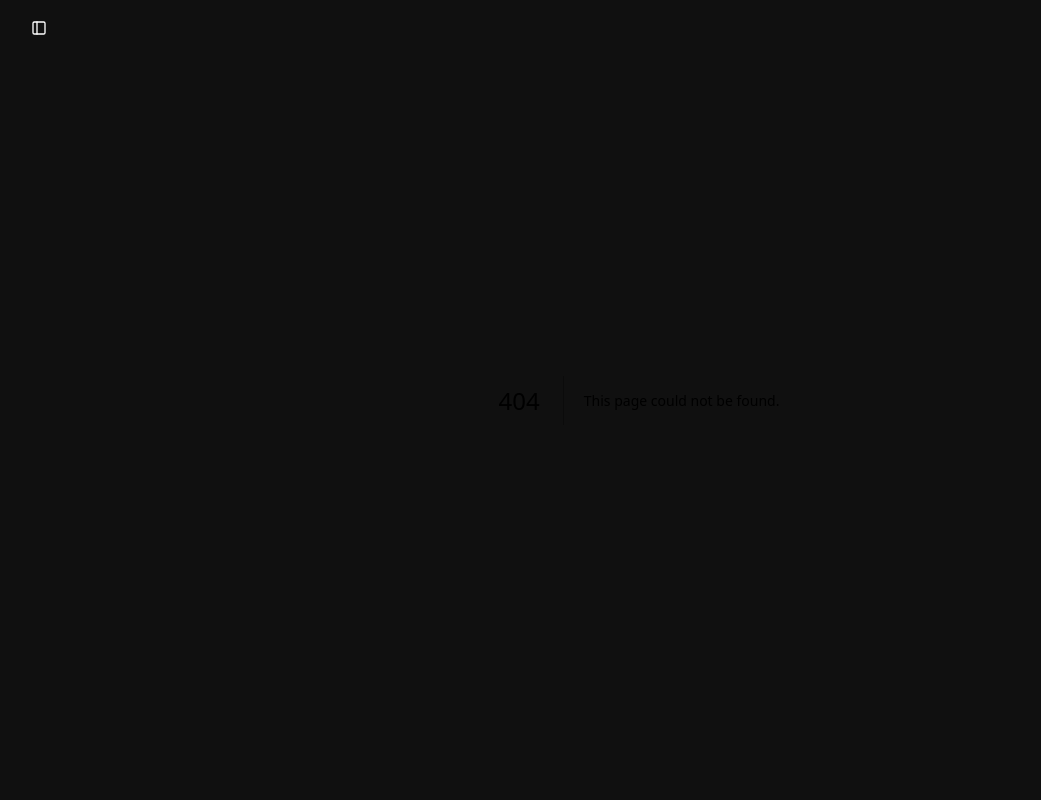
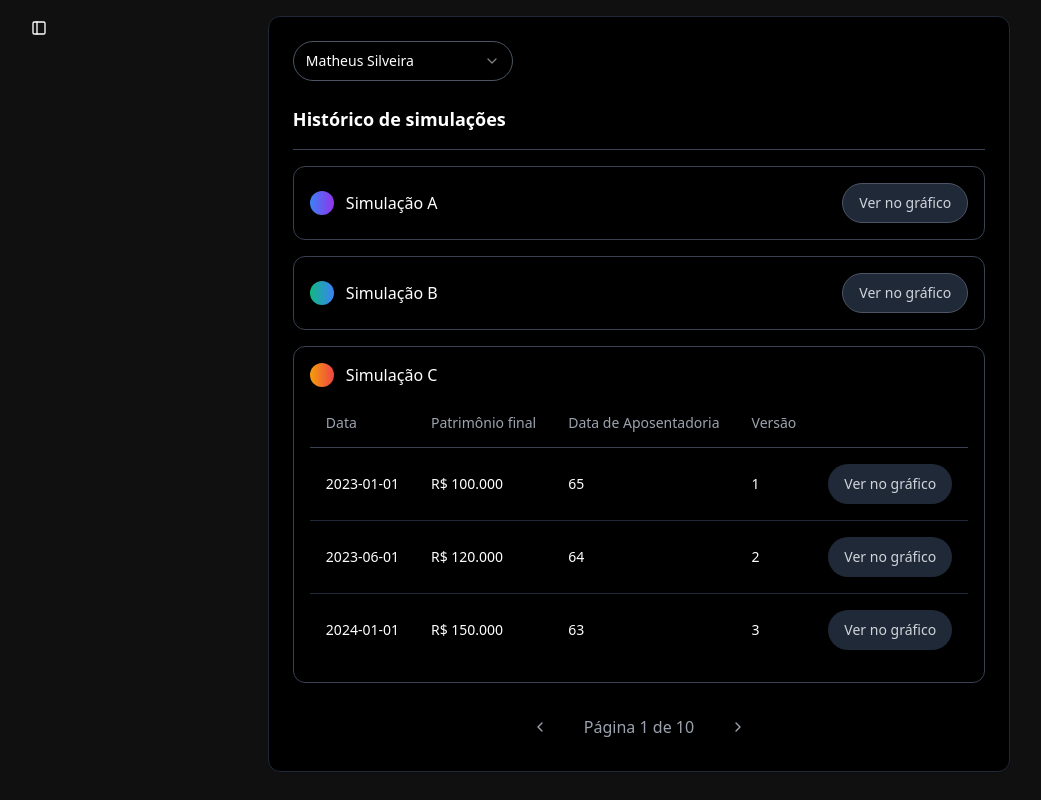
Before and after one commit to luisidrm/ankatech-frontend, a Next.js app: page /historic in a window 1280 px wide. Before the commit this address had no page. Shown: the whole page, without its empty margins (1-1042 px from the left). Built offline with nearby package versions, Linux system fonts and the light colour scheme.

Commit message:
Added the routes file, and started making the request

```diff
--- /dev/null
+++ b/src/app/historic/page.tsx
@@ -0,0 +1,24 @@
+import { SimulationHistory } from "@/components/HistoricComponent";
+import { Simulation } from "@/types/simulation";
+
+export default function Page() {
+  const simulations:Simulation = [
+    { id: "1", title: "Simulação A", color: "linear-gradient(to right,#3b82f6,#9333ea)" },
+    { id: "2", title: "Simulação B", color: "linear-gradient(to right,#10b981,#3b82f6)" },
+    { id: "3", title: "Simulação C", color: "linear-gradient(to right,#f59e0b,#ef4444)",
+      versions: [
+        { date: "2023-01-01", patrimonio: 100000, retirementAge: 65, version: 1 },
+        { date: "2023-06-01", patrimonio: 120000, retirementAge: 64, version: 2 },
+        { date: "2024-01-01", patrimonio: 150000, retirementAge: 63, version: 3 },
+      ]
+     },
+  ]
+
+
+
+  return(
+    <div className="w-full h-full bg-[#101010] text-white p-4 space-y-4 flex justify-center place-items-center">
+      <SimulationHistory simulations={simulations} />
+    </div>
+  )
+}
--- a/src/app/page.tsx
+++ b/src/app/page.tsx
@@ -8,6 +8,8 @@ import TimelineChart from "@/components/Timeline";
 import Top from "@/components/Top";
 import { Button } from "@/components/ui/button";
 import { ToggleGroup, ToggleGroupItem } from "@/components/ui/toggle-group";
+// import { projectionGet } from "@/lib/projection/projection";
+// import { useQuery } from "@tanstack/react-query";
 import { EllipsisVertical } from "lucide-react";
 import { useState } from "react";
 
@@ -19,6 +21,8 @@ enum Toggle {
 export default function Home() {
   const [toggle, setToggle] = useState<Toggle>(Toggle.Original)
   const [option, setOption] = useState(false);
+
+  // const data = useQuery({ queryKey: ['id'], queryFn: projectionGet(1,) })
 
 
   return (
--- /dev/null
+++ b/src/components/HistoricComponent.tsx
@@ -0,0 +1,121 @@
+"use client"
+
+import { Card } from "@/components/ui/card"
+import { Button } from "@/components/ui/button"
+import {
+  Table,
+  TableBody,
+  TableCell,
+  TableHead,
+  TableHeader,
+  TableRow,
+} from "@/components/ui/table"
+import { Select, SelectContent, SelectItem, SelectTrigger, SelectValue } from "@/components/ui/select"
+import { Simulation } from "../types/simulation"
+import { ChevronLeft, ChevronRight } from "lucide-react"
+
+type Props = {
+  simulations: Simulation[]
+}
+
+export function SimulationHistory({ simulations }: Props) {
+  return (
+    <Card className="bg-black text-white border-gray-800 p-6 rounded-xl">
+      {/* User selector */}
+      <div className="flex justify-between items-center mb-6">
+        <Select defaultValue="matheus">
+          <SelectTrigger className="w-[220px] rounded-full bg-black border-gray-600 text-white">
+            <SelectValue placeholder="Selecione usuário" />
+          </SelectTrigger>
+          <SelectContent className="bg-black border-gray-700 text-white">
+            <SelectItem value="matheus">Matheus Silveira</SelectItem>
+            <SelectItem value="joao">João Souza</SelectItem>
+          </SelectContent>
+        </Select>
+      </div>
+
+      <h2 className="text-lg font-semibold mb-4">Histórico de simulações</h2>
+      <hr className="border-gray-700 mb-4" />
+
+      <div className="flex flex-col gap-4">
+        {simulations.map((sim) => (
+          <div
+            key={sim.id}
+            className="rounded-xl border border-gray-700 p-4 flex flex-col gap-3"
+          >
+            <div className="flex items-center justify-between">
+              <div className="flex items-center gap-3">
+                <div
+                  className={`h-6 w-6 rounded-full`}
+                  style={{
+                    background: sim.color ?? "linear-gradient(to right,#3b82f6,#9333ea)",
+                  }}
+                />
+                <span className="font-medium">{sim.title}</span>
+              </div>
+              {!sim.versions && <Button
+                variant="outline"
+                className="rounded-full border-gray-600 text-gray-300 bg-gray-800"
+              >
+                Ver no gráfico
+              </Button>}
+            </div>
+
+            {/* Versions table */}
+            {sim.versions && (
+              <Table>
+                <TableHeader>
+                  <TableRow className="border-gray-700">
+                    <TableHead className="text-gray-400">Data</TableHead>
+                    <TableHead className="text-gray-400">Patrimônio final</TableHead>
+                    <TableHead className="text-gray-400">Data de Aposentadoria</TableHead>
+                    <TableHead className="text-gray-400">Versão</TableHead>
+                  </TableRow>
+                </TableHeader>
+                <TableBody>
+                  {sim.versions.map((v, i) => (
+                    <TableRow key={v.version} className="border-gray-800">
+                      <TableCell>{v.date}</TableCell>
+                      <TableCell>
+                        R$ {v.patrimonio.toLocaleString("pt-BR")}
+                      </TableCell>
+                      <TableCell>{v.retirementAge}</TableCell>
+                      <TableCell>{v.version}</TableCell>
+                      <TableCell>
+                        <Button
+                          variant="outline"
+                          className="rounded-full border-none text-gray-300 bg-gray-800"
+                        >
+                          Ver no gráfico
+                        </Button>
+                      </TableCell>
+
+                    </TableRow>
+                  ))}
+                </TableBody>
+              </Table>
+            )}
+          </div>
+        ))}
+      </div>
+
+      <div className="flex justify-center items-center gap-6 mt-6 text-gray-400">
+        <Button
+          variant="ghost"
+          size="icon"
+          className="rounded-full hover:bg-gray-800"
+        >
+          <ChevronLeft />
+        </Button>
+        <span>Página 1 de 10</span>
+        <Button
+          variant="ghost"
+          size="icon"
+          className="rounded-full hover:bg-gray-800"
+        >
+          <ChevronRight />
+        </Button>
+      </div>
+    </Card>
+  )
+}
--- /dev/null
+++ b/src/lib/request/simulation.ts
@@ -0,0 +1,17 @@
+import { baseURL } from "@/routes";
+import { Simulation } from "@/types/simulation";
+import axios from "axios";
+
+export const fetchSimulations = async (): Promise<Simulation[]> => {
+  return await axios.get(`${baseURL}/api/simulation`)
+    .then(response => {
+      return response.data;
+    })
+}
+
+export const editSimulation = async (simulation: Simulation) => {
+  await axios.put(`${baseURL}/api/simulation/${simulation.id}`, simulation)
+    .then(response => {
+      return response.data;
+    })
+}
--- /dev/null
+++ b/src/routes.ts
@@ -0,0 +1 @@
+export const baseURL = process.env.NEXT_PUBLIC_API_URL || 'http://localhost:3000';
--- a/src/types/allocation.ts
+++ b/src/types/allocation.ts
@@ -1,5 +1,5 @@
 export type Allocation = {
-  id: string
+  id: number
   title: string
   start?: string
   end?: string
--- /dev/null
+++ b/src/types/simulation.ts
@@ -0,0 +1,13 @@
+export type SimulationVersion = {
+  date: string
+  patrimonio: number
+  retirementAge: number
+  version: number
+}
+
+export type Simulation = {
+  id: string
+  title: string
+  color?: string
+  versions?: SimulationVersion[]
+}
```
Also changed, not shown: src/lib/request/projection.ts (added, +8 -0 lines).
